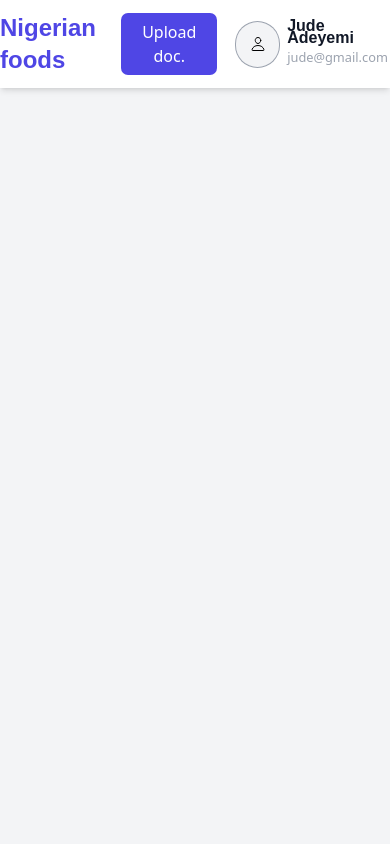
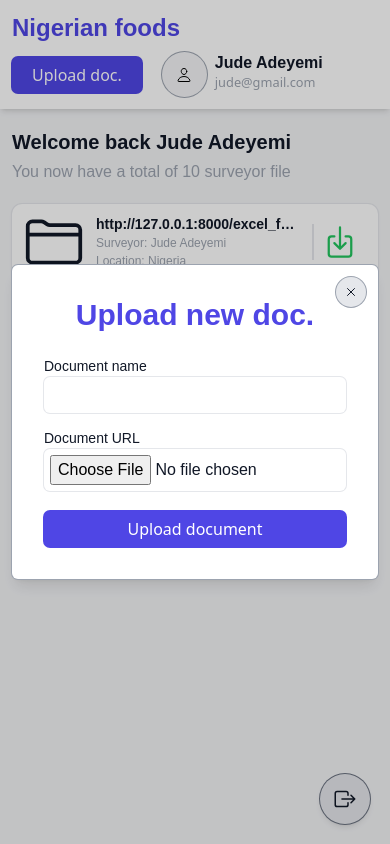
Before and after one commit to theblvckdev/doc-easy, a React (Vite) app: page / in a window 390 px wide. Both pictures are taken after a click on the button "Upload doc.". Built offline with nearby package versions, Linux system fonts and the light colour scheme.

Commit message:
added modal for document uploads

```diff
--- a/src/App.jsx
+++ b/src/App.jsx
@@ -2,7 +2,6 @@ import { BrowserRouter as Router, Routes, Route } from "react-router-dom";
 import Homepage from "./pages/home/home_page";
 import SignUp from "./pages/auth/sign_up";
 import Login from "./pages/auth/log_in";
-import AdminProfile from "./pages/admin/admin_profile";
 
 const App = () => {
   return (
@@ -12,7 +11,6 @@ const App = () => {
           <Route path="/" element={<Homepage />} />
           <Route path="/sign-up" element={<SignUp />} />
           <Route path="/login" element={<Login />} />
-          <Route path="/surveyor-profile/:id" element={<AdminProfile />} />
         </Routes>
       </Router>
     </>
--- /dev/null
+++ b/src/components/add_file_modal.jsx
@@ -0,0 +1,75 @@
+import { IoCloseOutline } from "react-icons/io5";
+import Button from "./button";
+// import { useState } from "react";
+import propTypes from "prop-types";
+
+const AddFileModal = ({ showModal, onClick }) => {
+  return (
+    <>
+      <div
+        // onClick={onClick}
+        className={`fixed top-0 left-0 h-screen w-screen bg-black bg-opacity-20 flex items-center justify-center z-50 ${
+          showModal ? "block" : "hidden"
+        }`}
+      >
+        <div className="p-8 md:mx-0 mx-3 bg-white relative rounded-md shadow-lg ring-1 ring-gray-400 max-w-md w-full">
+          <button
+            onClick={onClick}
+            className="h-[30px] w-[30px] rounded-full ring-1 ring-gray-400 bg-gray-200 text-gray-900 flex items-center justify-center absolute right-0 top-0 m-3"
+          >
+            <IoCloseOutline />
+          </button>
+
+          <h1 className="text-center font-poppins font-bold text-indigo-600 text-3xl">
+            Upload new doc.
+          </h1>
+
+          <div className="mt-5">
+            <form className="flex flex-col gap-y-3">
+              <div>
+                <label
+                  htmlFor="filename"
+                  className="text-gray-900 text-sm font-poppins"
+                >
+                  Document name
+                </label>
+
+                <input
+                  type="text"
+                  id="filename"
+                  className="w-full box-border p-1.5 rounded-md ring-1 ring-gray-200 outline-none text-gray-900 duration-300 ease-in font-poppins focus:ring-indigo-600"
+                />
+              </div>
+
+              <div>
+                <label
+                  htmlFor="filename"
+                  className="text-gray-900 text-sm font-poppins"
+                >
+                  Document URL
+                </label>
+
+                <input
+                  type="file"
+                  id="filename"
+                  className="w-full box-border p-1.5 rounded-md ring-1 ring-gray-200 outline-none text-gray-900 duration-300 ease-in font-poppins focus:ring-indigo-600"
+                />
+              </div>
+
+              <div className="mt-2">
+                <Button text="Upload document" width={"w-full"} />
+              </div>
+            </form>
+          </div>
+        </div>
+      </div>
+    </>
+  );
+};
+
+AddFileModal.propTypes = {
+  showModal: propTypes.bool,
+  onClick: propTypes.func,
+};
+
+export default AddFileModal;
--- a/src/components/button.jsx
+++ b/src/components/button.jsx
@@ -1,9 +1,10 @@
 import propTypes from "prop-types";
 
-const Button = ({ text, width }) => {
+const Button = ({ text, width, onClick }) => {
   return (
     <>
       <button
+        onClick={onClick}
         className={`p-1.5 px-5 rounded-md ring-1 ring-indigo-600 bg-indigo-600 hover:bg-indigo-700 duration-300 ease-in text-white ${width}`}
       >
         {text}
@@ -15,10 +16,7 @@ const Button = ({ text, width }) => {
 Button.propTypes = {
   text: propTypes.string.isRequired,
   width: propTypes.string,
-};
-
-Button.defaultProps = {
-  text: "Button text",
+  onClick: propTypes.func,
 };
 
 export default Button;
--- a/src/components/navbar.jsx
+++ b/src/components/navbar.jsx
@@ -1,25 +1,31 @@
 import { IoPersonOutline } from "react-icons/io5";
 import Button from "./button";
 import Logo from "./logo";
-import { Link } from "react-router-dom";
+import AddFileModal from "./add_file_modal";
+import { useState } from "react";
 
 const Navbar = () => {
+  const [showModal, setShowModal] = useState(false);
+
   return (
     <>
-      <nav className="bg-white py-3 px-0 shadow-md fixed top-0 left-0 right-0 w-screen">
+      {showModal && (
+        <AddFileModal
+          showModal={showModal}
+          onClick={() => setShowModal(false)}
+        />
+      )}
+      <nav className="bg-white z-30 py-3 px-3 lg:px-0 md:px-5 shadow-md fixed top-0 left-0 right-0 w-screen">
         <div className="max-w-6xl mx-auto">
-          <div className="flex items-center">
+          <div className="flex md:flex-row flex-col md:items-center">
             <div className="mr-auto">
               <Logo />
             </div>
 
-            <div className="flex items-center gap-5">
-              <Button text="Upload doc." />
+            <div className="flex items-center gap-5 md:mt-0 mt-2">
+              <Button onClick={() => setShowModal(true)} text="Upload doc." />
 
-              <Link
-                to={"/surveyor-profile/5"}
-                className="flex items-center gap-2"
-              >
+              <div className="flex items-center gap-2">
                 <div className="h-[45px] w-[45px] rounded-full ring-1 ring-gray-400 bg-gray-100 flex items-center justify-center">
                   <IoPersonOutline />
                 </div>
@@ -30,7 +36,7 @@ const Navbar = () => {
                   </h1>
                   <small className="text-gray-400">jude@gmail.com</small>
                 </div>
-              </Link>
+              </div>
             </div>
           </div>
         </div>
--- a/src/pages/admin/admin_profile.jsx
+++ /dev/null
@@ -1,22 +0,0 @@
-import { Link } from "react-router-dom";
-import Navbar from "../../components/navbar";
-
-const AdminProfile = () => {
-  return (
-    <>
-      <Navbar />
-      <main className="bg-gray-100 min-h-screen h-full py-24">
-        <div className="max-w-6xl mx-auto w-full">
-          <Link
-            to={"/"}
-            className="py-1.5 px-4 ring-1 ring-gray-400 rounded-md bg-gray-200 text-gray-900"
-          >
-            Go back
-          </Link>
-        </div>
-      </main>
-    </>
-  );
-};
-
-export default AdminProfile;
--- a/src/pages/home/home_page.jsx
+++ b/src/pages/home/home_page.jsx
@@ -1,12 +1,55 @@
 // import BlurBackdrop from "../../components/blur_backdrop_effect";
+import {
+  IoDownloadOutline,
+  IoExitOutline,
+  IoFolderOutline,
+} from "react-icons/io5";
 import Navbar from "../../components/navbar";
 
 export default function Homepage() {
   return (
     <>
+      <button className="fixed h-[50px] w-[50px] ring-1 ring-gray-500 bg-gray-200 text-gray-900 text-2xl bottom-0 right-0 m-5 rounded-full flex items-center justify-center shadow-md">
+        <IoExitOutline />
+      </button>
       <Navbar />
-      <main className="bg-gray-100 min-h-screen h-full py-24">
-        <div className="max-w-6xl mx-auto w-full"></div>
+      <main className="bg-gray-100 min-h-screen h-full md:py-24 py-32">
+        <div className="max-w-6xl mx-auto w-full lg:px-0 md:px-5 px-3">
+          <h1 className="text-gray-900 font-bold md:text-3xl text-xl font-poppins">
+            Welcome back <span className="capitalize">jude adeyemi</span>
+          </h1>
+          <h4 className="text-gray-400 md:text-xl text-base font-light font-poppins mt-1">
+            You now have a total of 10 surveyor file
+          </h4>
+
+          <div className="md:mt-10 mt-5">
+            <div className="grid md:grid-cols-3 gap-5">
+              <div className="p-2 px-3 outline-none no-underline bg-white overflow-hidden shadow ring-1 ring-gray-200 rounded-[10px] text-gray-900">
+                <div className="flex items-center gap-3">
+                  <IoFolderOutline className="text-6xl" />
+
+                  <div>
+                    <div className="text-sm font-bold font-poppins truncate max-w-[200px]">
+                      http://127.0.0.1:8000/excel_files/States_and_Population_ja9BeNN.xlsx
+                    </div>
+                    <div className="flex flex-col text-[12px]">
+                      <div className="text-gray-400 font-poppins w-full">
+                        Surveyor: Jude Adeyemi
+                      </div>
+
+                      <div className="text-gray-400 font-poppins w-full">
+                        Location: Nigeria
+                      </div>
+                    </div>
+                  </div>
+                  <button className="border-l-2 px-2 ml-auto outline-none">
+                    <IoDownloadOutline className="text-4xl text-green-500" />
+                  </button>
+                </div>
+              </div>
+            </div>
+          </div>
+        </div>
       </main>
     </>
   );
```
